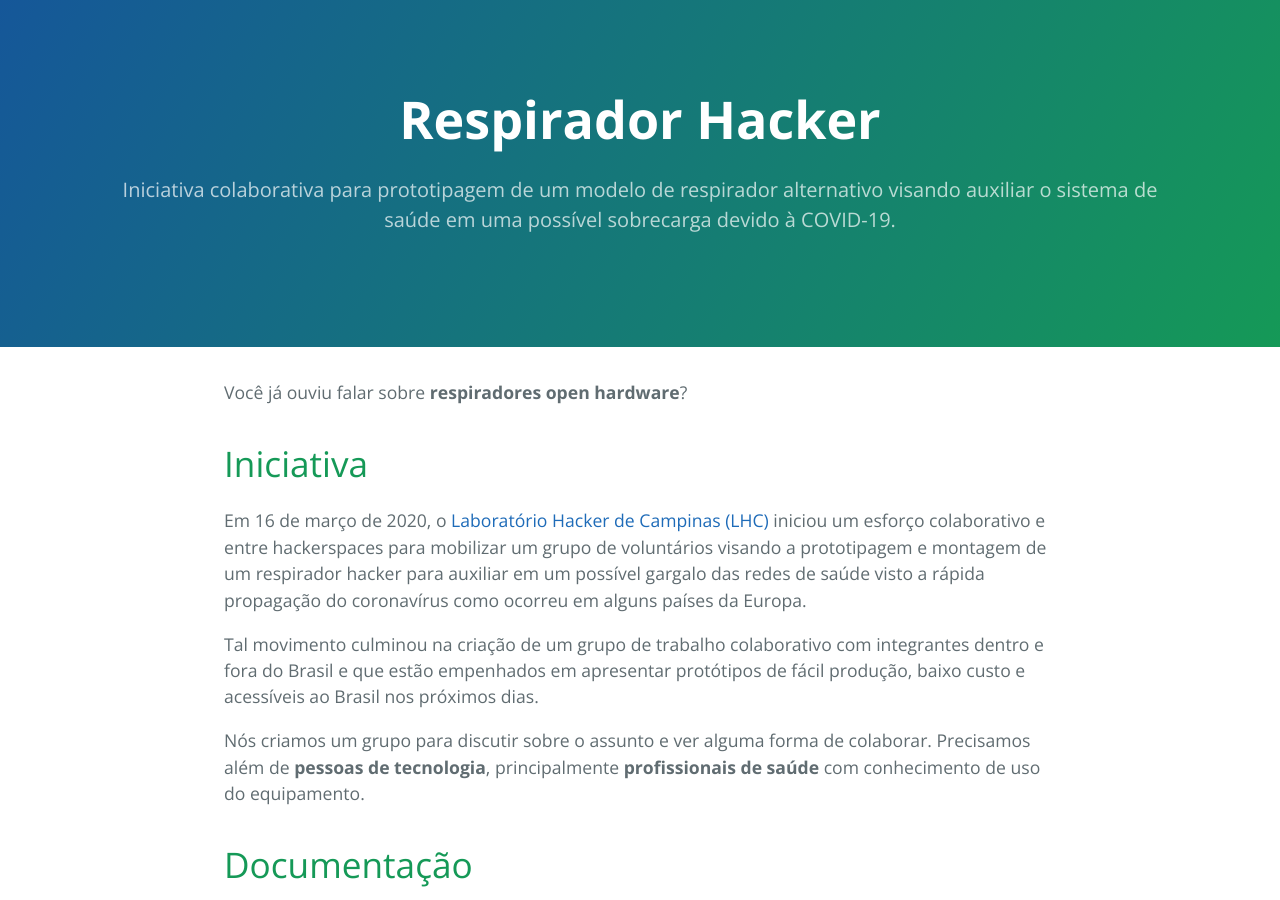
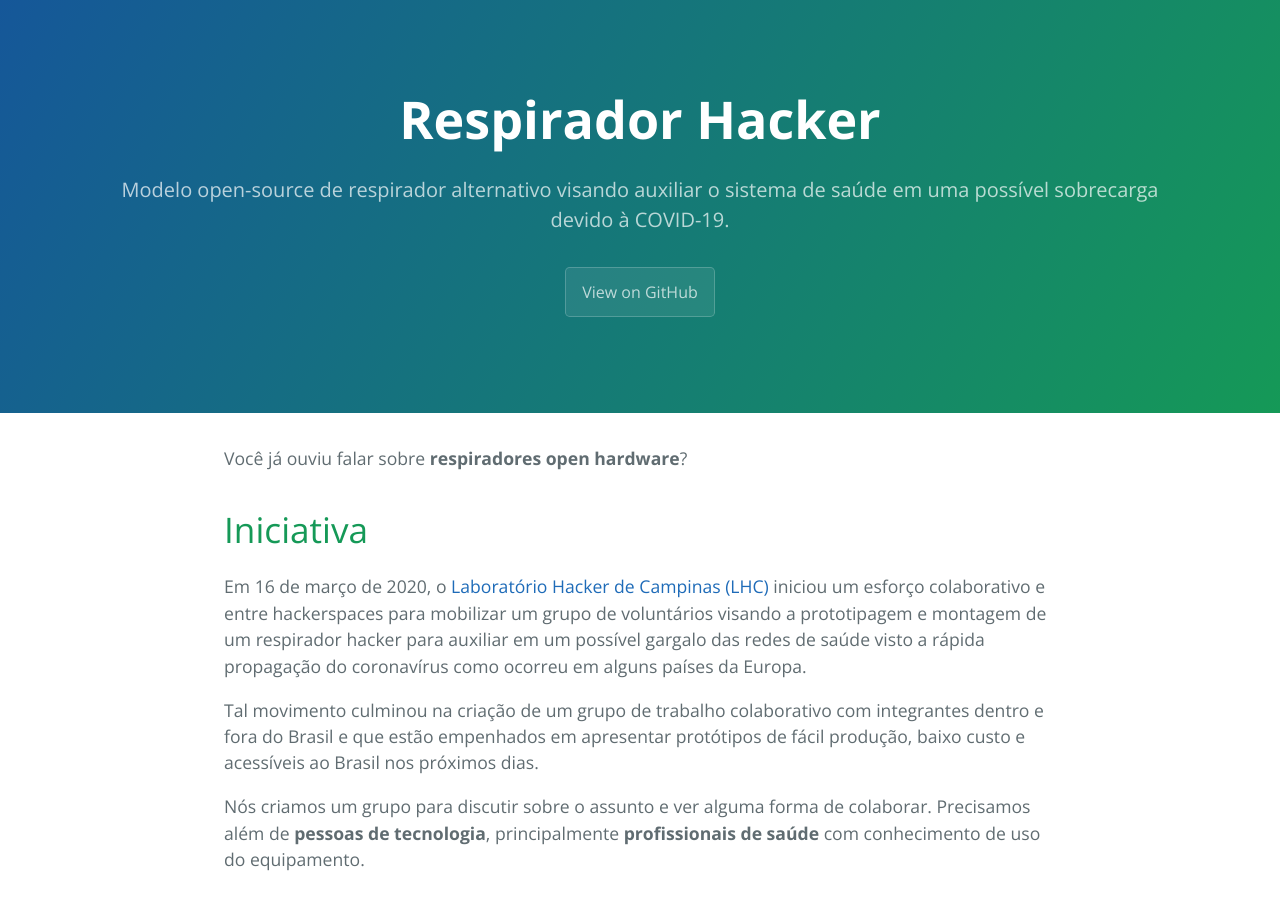
Before and after one commit to RespiradorHacker/respiradorhacker.github.io, a Jekyll site: the page built from index.md, in a window 1280 px wide and 900 px high. Built offline with Jekyll 4.4.1, drawn with Linux system fonts in a browser that asks for light colours; some of the changed text lies outside the part shown.

Commit message:
Update site config

```diff
--- a/_config.yml
+++ b/_config.yml
@@ -1,5 +1,9 @@
+lang: pt-BR
+github:
+    is_project_page: true
+    owner_name: Respirador Hacker
+    owner_url: https://github.com/RespiradorHacker
 title: Respirador Hacker
-description: Iniciativa colaborativa para prototipagem de um modelo de respirador alternativo visando auxiliar o sistema de saúde em uma possível sobrecarga devido à COVID-19.
-show_downloads: false
+description: Modelo open-source de respirador alternativo visando auxiliar o sistema de saúde em uma possível sobrecarga devido à COVID-19.
 google_analytics:
 theme: jekyll-theme-cayman
```
